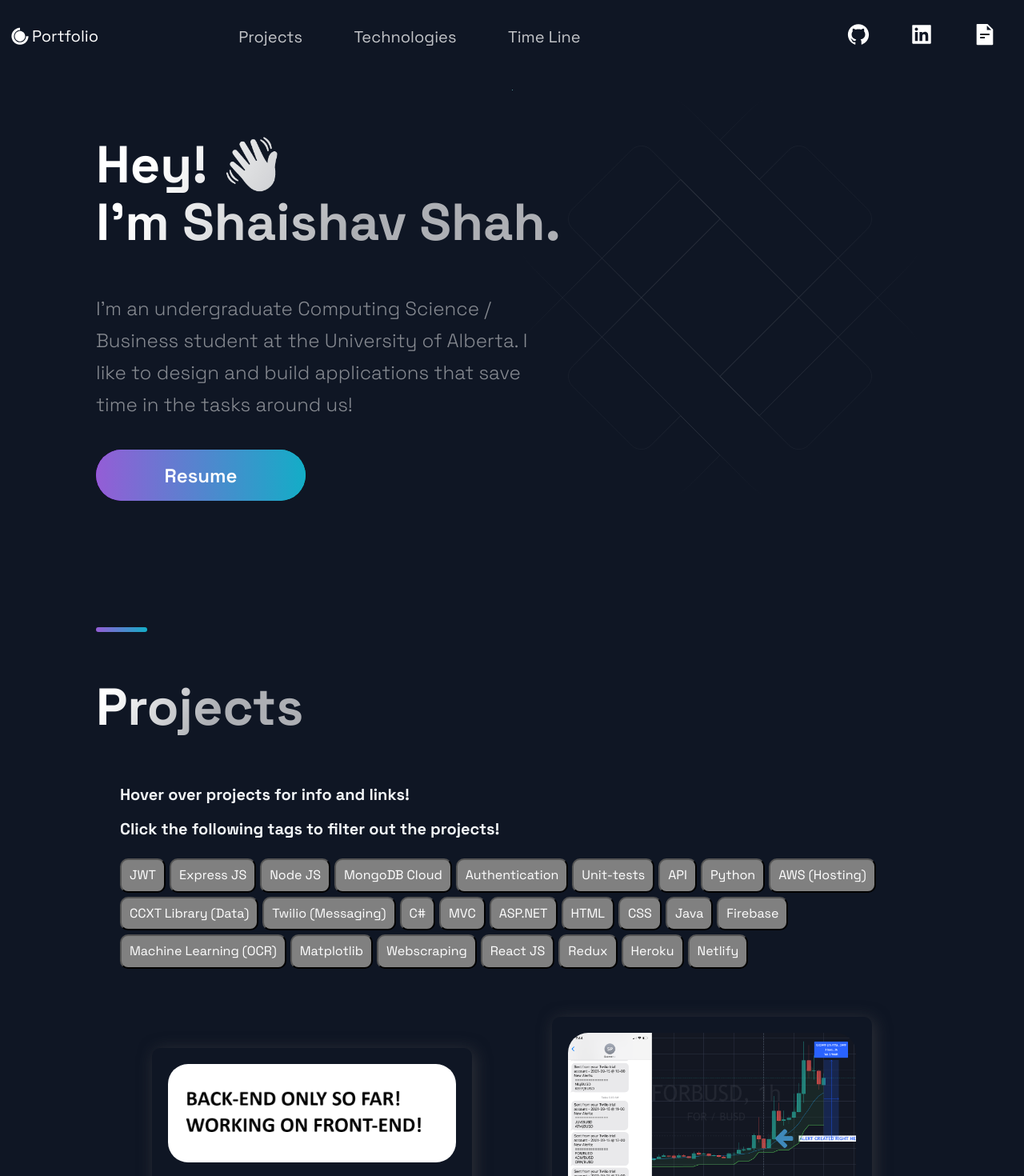
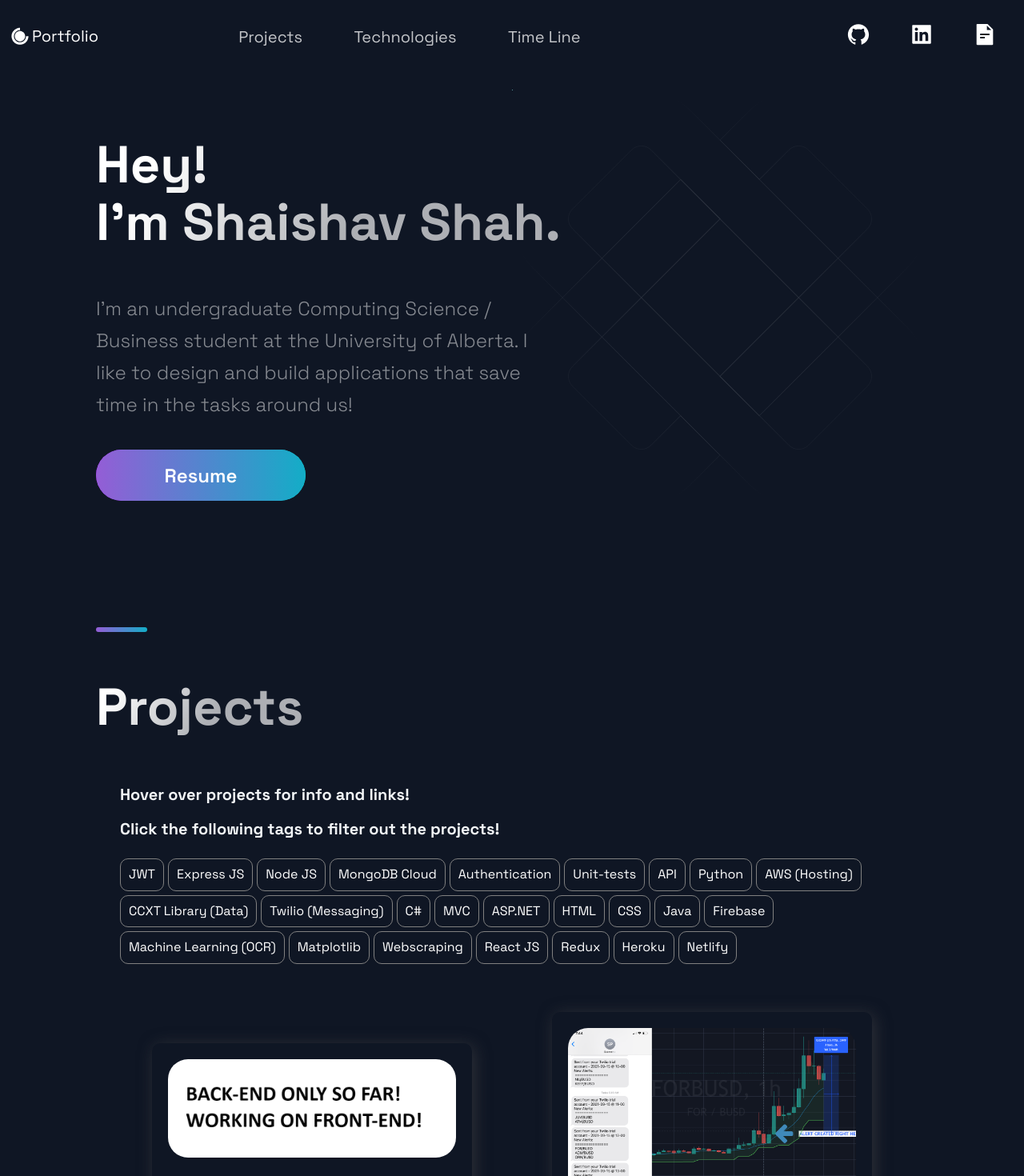
Before and after one commit to ShaishavShah04/ShaishavShah04.github.io, a Next.js app: page / in a window 1280 px wide. Shown: the top 1470 px of the page at 80% size. Built offline with nearby package versions, Linux system fonts and the light colour scheme.

Commit message:
Made small changes.

```diff
--- a/src/components/Hero/Hero.js
+++ b/src/components/Hero/Hero.js
@@ -8,7 +8,7 @@ const Hero = (props) => (
   <Section row nopadding fullHeight>
     <LeftSection>
       <SectionTitle main center>
-        Hey! &#128075;
+        Hey!
         <br />
         I'm Shaishav Shah.
       </SectionTitle>
--- a/src/components/Projects/Filter/FilterStyles.js
+++ b/src/components/Projects/Filter/FilterStyles.js
@@ -21,7 +21,8 @@ export const Button = styled.button`
     border-radius: 10px;
     padding: 10px;
     margin: 5px 5px 0 0;
-    background: ${(props) => props.active ? '-webkit-linear-gradient(0deg,#915ED5, #16ABC7)' : 'grey'};
+    background: ${(props) => props.active ? '-webkit-linear-gradient(0deg,#915ED5, #16ABC7)' : '#0F1624'};
+    border: 1px solid grey;
     background-size: cover;
     background-position: center;
     background-attachment: fixed;
```
